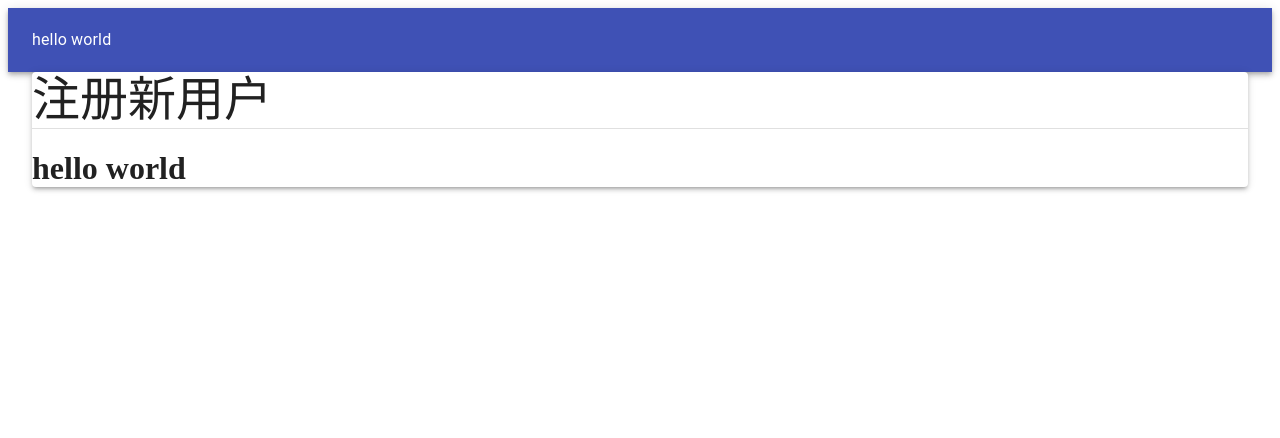
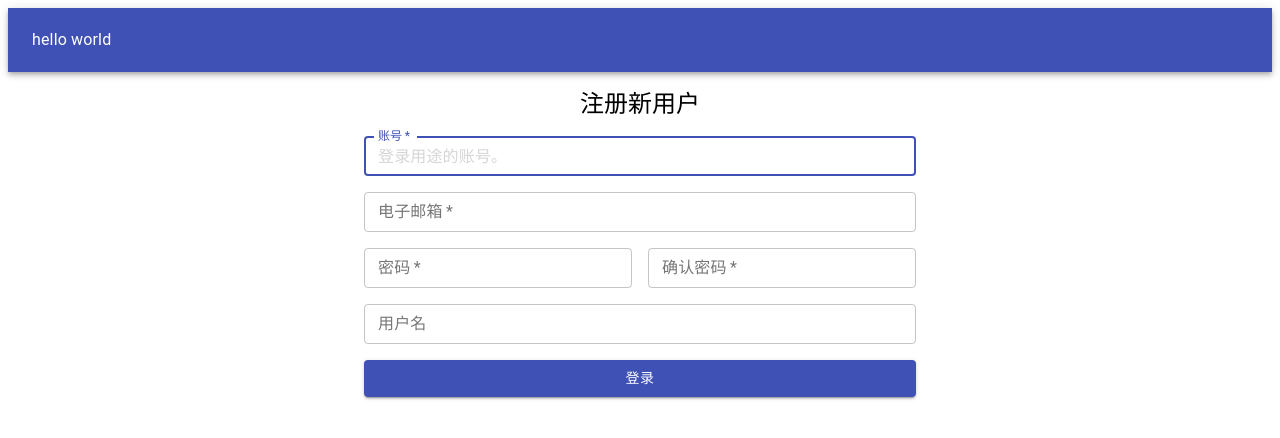
Before and after one commit to kalxd/dodrio, a React app in the folder web/: page /signup in a window 1280 px wide. Shown: the top 438 px of the page. Built offline with nearby package versions, Linux system fonts and the light colour scheme.

Commit message:
长得过去的注册页面。

```diff
--- a/web/src/page/Signup.tsx
+++ b/web/src/page/Signup.tsx
@@ -3,21 +3,84 @@
  */
 import React from "react";
 import Grid from "@material-ui/core/Grid";
-import Paper from "@material-ui/core/Paper";
 import Typography from "@material-ui/core/Typography";
-import Divider from "@material-ui/core/Divider";
+import Container from "@material-ui/core/Container";
+import TextField from "@material-ui/core/TextField";
+import Button from "@material-ui/core/Button";
+import { Theme, makeStyles } from "@material-ui/core/styles";
+
+const useStyle = makeStyles((theme: Theme) => ({
+	root: {
+		marginTop: theme.spacing(2)
+	},
+	text: {
+		textAlign: "center"
+	}
+}));
 
 export default function Signup() {
+	const klass = useStyle();
+
 	return (
-		<Paper elevation={3}>
-			<Typography variant="h3">注册新用户</Typography>
-			<Divider />
+		<Container maxWidth="sm" className={klass.root}>
+			<Grid container spacing={2}>
+				<Grid item xs={12} className={klass.text}>
+					<Typography variant="h5">注册新用户</Typography>
+				</Grid>
+				<Grid item xs={12}>
+					<TextField
+						label="账号"
+						variant="outlined"
+						size="small"
+						autoFocus
+						placeholder="登录用途的账号。"
+						required
+						fullWidth />
+				</Grid>
+				<Grid item xs={12}>
+					<TextField
+						label="电子邮箱"
+						variant="outlined"
+						size="small"
+						placeholder="预留电子邮箱，仅仅作为找回密码的凭证。。"
+						required
+						fullWidth />
+				</Grid>
+				<Grid item xs={6}>
+					<TextField
+						label="密码"
+						variant="outlined"
+						placeholder="登录使用的密码。"
+						type="password"
+						required
+						size="small"
+						fullWidth />
+				</Grid>
+				<Grid item xs={6}>
+					<TextField
+						label="确认密码"
+						variant="outlined"
+						placeholder="确认要使用的密码，防止手误使用错误密码。"
+						size="small"
+						type="password"
+						required
+						fullWidth
+					/>
+				</Grid>
+				<Grid item xs={12}>
+					<TextField
+						label="用户名"
+						variant="outlined"
+						placeholder="网站上显示的用户名，与账号不相同。"
+						size="small"
+						fullWidth
+					/>
+				</Grid>
 
-			<Grid>
-				<Grid item>
-					<h1>hello world</h1>
+				<Grid item xs={12}>
+					<Button variant="contained" color="primary" fullWidth>登录</Button>
 				</Grid>
 			</Grid>
-		</Paper>
+		</Container>
 	);
 }
--- a/web/tsconfig.json
+++ b/web/tsconfig.json
@@ -59,7 +59,7 @@
     // "inlineSources": true,                 /* Emit the source alongside the sourcemaps within a single file; requires '--inlineSourceMap' or '--sourceMap' to be set. */
 
     /* Experimental Options */
-    // "experimentalDecorators": true,        /* Enables experimental support for ES7 decorators. */
+    "experimentalDecorators": true,        /* Enables experimental support for ES7 decorators. */
     // "emitDecoratorMetadata": true,         /* Enables experimental support for emitting type metadata for decorators. */
 
     /* Advanced Options */
```
